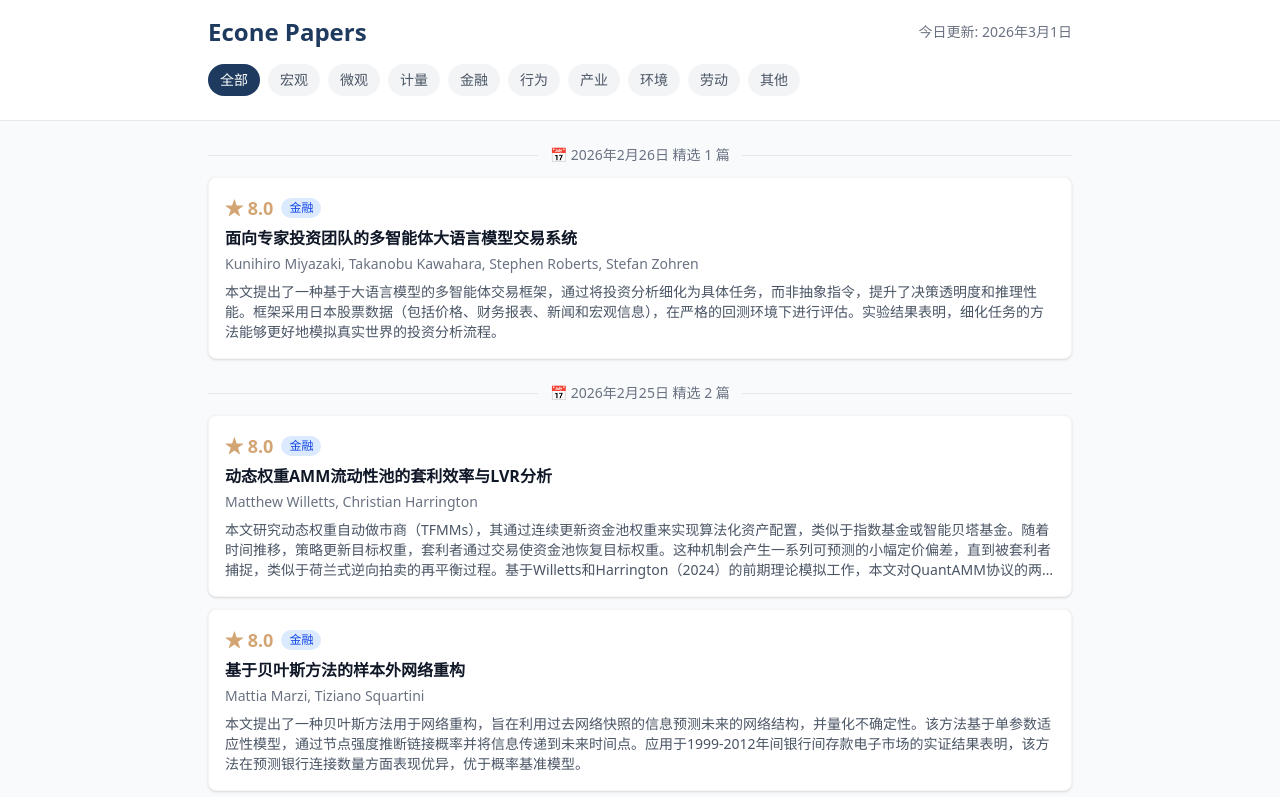
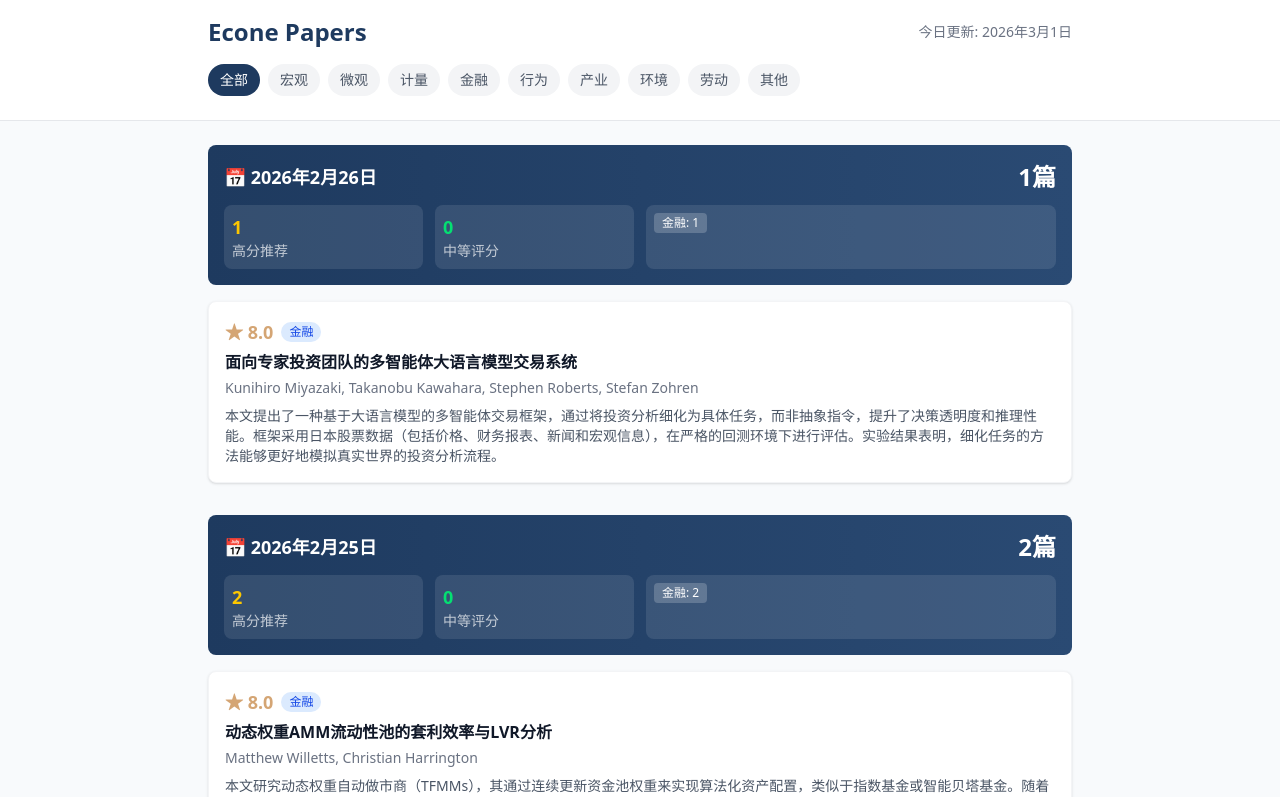
Before and after one commit to super88lc/econe-papers, a Next.js app in the folder web/: page / in a window 1280 px wide. Shown: the top 797 px of the page. Built offline with nearby package versions, Linux system fonts and the light colour scheme.

Commit message:
Add: 每日总结(数量/分类/高分)、用户评分系统

```diff
--- a/web/src/components/DaySection.tsx
+++ b/web/src/components/DaySection.tsx
@@ -1,6 +1,6 @@
 'use client';
 
-import { useState } from 'react';
+import { useState, useEffect } from 'react';
 import { DayPapers, Paper } from '@/types';
 import PaperCard from './PaperCard';
 
@@ -31,23 +31,59 @@ export default function DaySection({ dayPapers, selectedCategory }: DaySectionPr
     day: 'numeric'
   });
 
+  // 统计信息
+  const totalPapers = allPapers.length;
+  const highRatedCount = allPapers.filter(p => (p.scores?.overall || 0) >= 8).length;
+  const mediumRatedCount = allPapers.filter(p => {
+    const s = p.scores?.overall || 0;
+    return s >= 6 && s < 8;
+  }).length;
+
+  // 按分类统计
+  const categoryCount: Record<string, number> = {};
+  allPapers.forEach(p => {
+    const field = p.researchField.split('/')[0]; // 取第一个分类
+    categoryCount[field] = (categoryCount[field] || 0) + 1;
+  });
+  const topCategories = Object.entries(categoryCount)
+    .sort((a, b) => b[1] - a[1])
+    .slice(0, 3);
+
   // 显示逻辑：默认显示前5篇，点击"更多"展开全部（按评分排序）
   const displayPapers = showAll ? filteredPapers : filteredPapers.slice(0, 5);
   const hasMore = filteredPapers.length > 5;
 
   return (
-    <section className="mb-6">
-      <div className="flex items-center gap-3 mb-3">
-        <div className="h-px flex-1 bg-gray-200"></div>
-        <h2 className="text-sm font-medium text-gray-500">
-          📅 {dateStr} 精选 {filteredPapers.length} 篇
-          {dayPapers.total > filteredPapers.length && (
-            <span className="text-gray-400"> (共{dayPapers.total}篇)</span>
-          )}
-        </h2>
-        <div className="h-px flex-1 bg-gray-200"></div>
+    <section className="mb-8">
+      {/* 每日总结 */}
+      <div className="bg-gradient-to-r from-[#1e3a5f] to-[#2a4a73] rounded-lg p-4 mb-4 text-white">
+        <div className="flex items-center justify-between mb-3">
+          <h2 className="text-lg font-bold">📅 {dateStr}</h2>
+          <span className="text-2xl font-bold">{totalPapers}篇</span>
+        </div>
+
+        <div className="grid grid-cols-2 md:grid-cols-4 gap-3 text-sm">
+          <div className="bg-white/10 rounded-lg p-2">
+            <div className="text-yellow-400 font-bold text-lg">{highRatedCount}</div>
+            <div className="text-white/70">高分推荐</div>
+          </div>
+          <div className="bg-white/10 rounded-lg p-2">
+            <div className="text-green-400 font-bold text-lg">{mediumRatedCount}</div>
+            <div className="text-white/70">中等评分</div>
+          </div>
+          <div className="bg-white/10 rounded-lg p-2 col-span-2">
+            <div className="flex flex-wrap gap-1">
+              {topCategories.map(([cat, count]) => (
+                <span key={cat} className="bg-white/20 px-2 py-0.5 rounded text-xs">
+                  {cat}: {count}
+                </span>
+              ))}
+            </div>
+          </div>
+        </div>
       </div>
 
+      {/* 论文列表 */}
       {displayPapers.map((paper, idx) => (
         <PaperCard key={`${paper.id}-${idx}`} paper={paper} />
       ))}
--- a/web/src/components/PaperCard.tsx
+++ b/web/src/components/PaperCard.tsx
@@ -1,28 +1,58 @@
 'use client';
 
-import { useState } from 'react';
+import { useState, useEffect } from 'react';
 import { Paper } from '@/types';
 
 interface PaperCardProps {
   paper: Paper;
 }
 
-function StarRating({ rating }: { rating: number }) {
-  const fullStars = Math.floor(rating);
-  const hasHalf = rating % 1 >= 0.5;
-  const emptyStars = 5 - fullStars - (hasHalf ? 1 : 0);
+function StarRating({ rating, onRate, readonly = false }: { rating: number; onRate?: (r: number) => void; readonly?: boolean }) {
+  const [hoverRating, setHoverRating] = useState(0);
 
   return (
-    <span className="text-[#d4a574]">
-      {'★'.repeat(fullStars)}
-      {hasHalf && '☆'}
-      {'☆'.repeat(emptyStars)}
+    <span className={readonly ? "" : "cursor-pointer"}>
+      {[1, 2, 3, 4, 5].map((star) => (
+        <span
+          key={star}
+          className={`text-lg ${
+            star <= (hoverRating || rating) ? 'text-yellow-400' : 'text-gray-300'
+          } ${!readonly ? 'hover:text-yellow-400' : ''}`}
+          onClick={(e) => {
+            e.stopPropagation();
+            if (!readonly && onRate) onRate(star);
+          }}
+          onMouseEnter={() => !readonly && setHoverRating(star)}
+          onMouseLeave={() => !readonly && setHoverRating(0)}
+        >
+          ★
+        </span>
+      ))}
     </span>
   );
 }
 
 export default function PaperCard({ paper }: PaperCardProps) {
   const [expanded, setExpanded] = useState(false);
+  const [userRating, setUserRating] = useState(0);
+
+  // 加载用户评分
+  useEffect(() => {
+    const ratings = JSON.parse(localStorage.getItem('paperRatings') || '{}');
+    const paperId = paper.id.replace('http://arxiv.org/abs/', '');
+    setUserRating(ratings[paperId] || 0);
+  }, [paper.id]);
+
+  // 保存用户评分
+  const handleRate = (rating: number) => {
+    const ratings = JSON.parse(localStorage.getItem('paperRatings') || '{}');
+    const paperId = paper.id.replace('http://arxiv.org/abs/', '');
+    ratings[paperId] = rating;
+    localStorage.setItem('paperRatings', JSON.stringify(ratings));
+    setUserRating(rating);
+  };
+
+  const paperId = paper.id.replace('http://arxiv.org/abs/', '');
 
   return (
     <div
@@ -64,14 +94,23 @@ export default function PaperCard({ paper }: PaperCardProps) {
 
           <div className="flex items-center gap-4 text-sm text-gray-600 mb-3">
             <span>
-              选题新颖度: <StarRating rating={paper.scores.novelty} />
+              选题新颖度: <StarRating rating={paper.scores.novelty} readonly />
             </span>
             <span>
-              研究水平: <StarRating rating={paper.scores.quality} />
+              研究水平: <StarRating rating={paper.scores.quality} readonly />
             </span>
             <span>
-              可读性: <StarRating rating={paper.scores.readability} />
+              可读性: <StarRating rating={paper.scores.readability} readonly />
             </span>
+          </div>
+
+          {/* 用户评分 */}
+          <div className="flex items-center gap-3 mb-3 p-2 bg-yellow-50 rounded-lg">
+            <span className="text-sm text-gray-600">我的评分:</span>
+            <StarRating rating={userRating} onRate={handleRate} />
+            {userRating > 0 && (
+              <span className="text-xs text-green-600">✓ 已保存</span>
+            )}
           </div>
 
           <div className="flex gap-2">
@@ -85,7 +124,7 @@ export default function PaperCard({ paper }: PaperCardProps) {
               PDF
             </a>
             <a
-              href={`https://arxiv.org/abs/${paper.id}`}
+              href={`https://arxiv.org/abs/${paperId}`}
               target="_blank"
               rel="noopener noreferrer"
               onClick={(e) => e.stopPropagation()}
```
